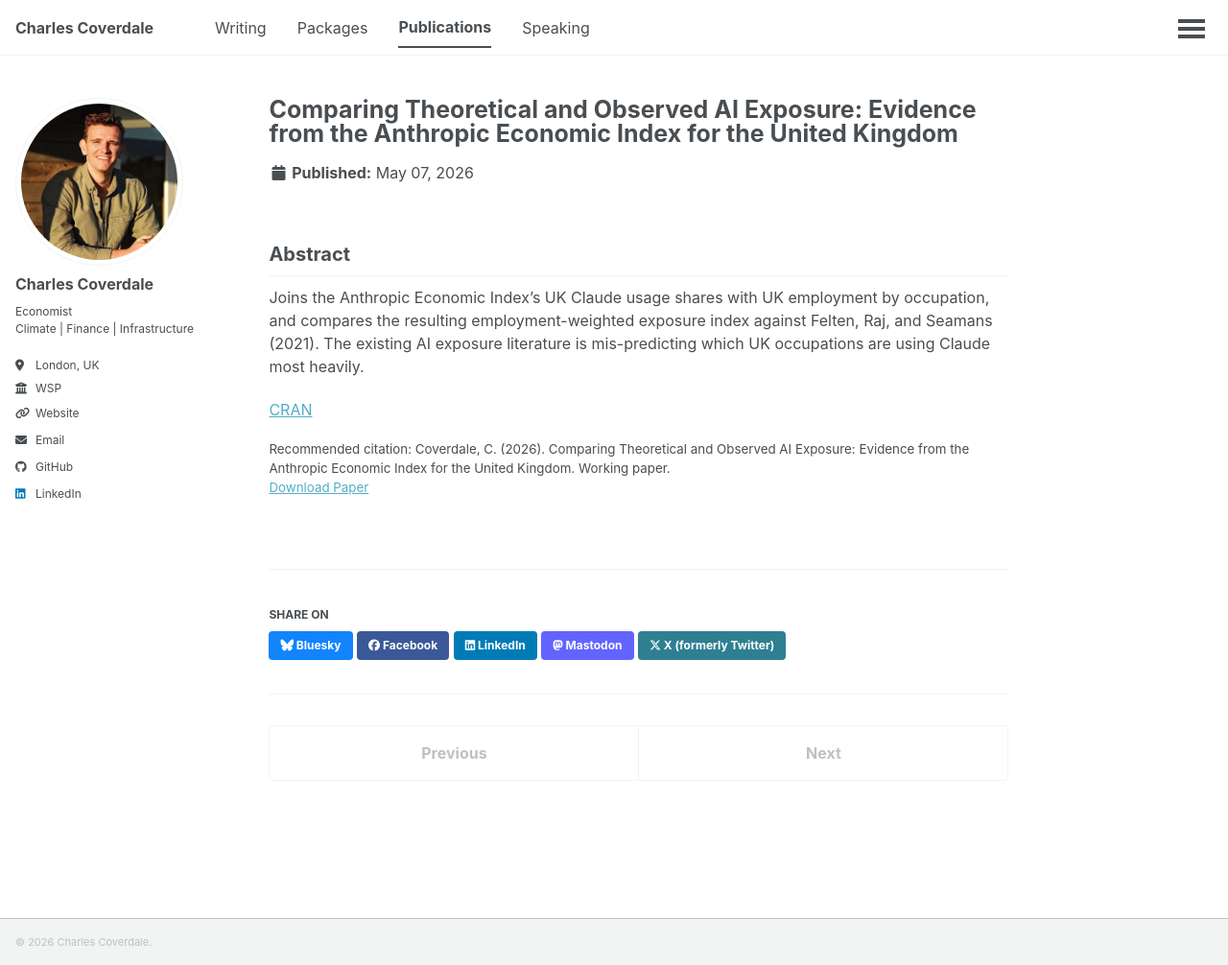
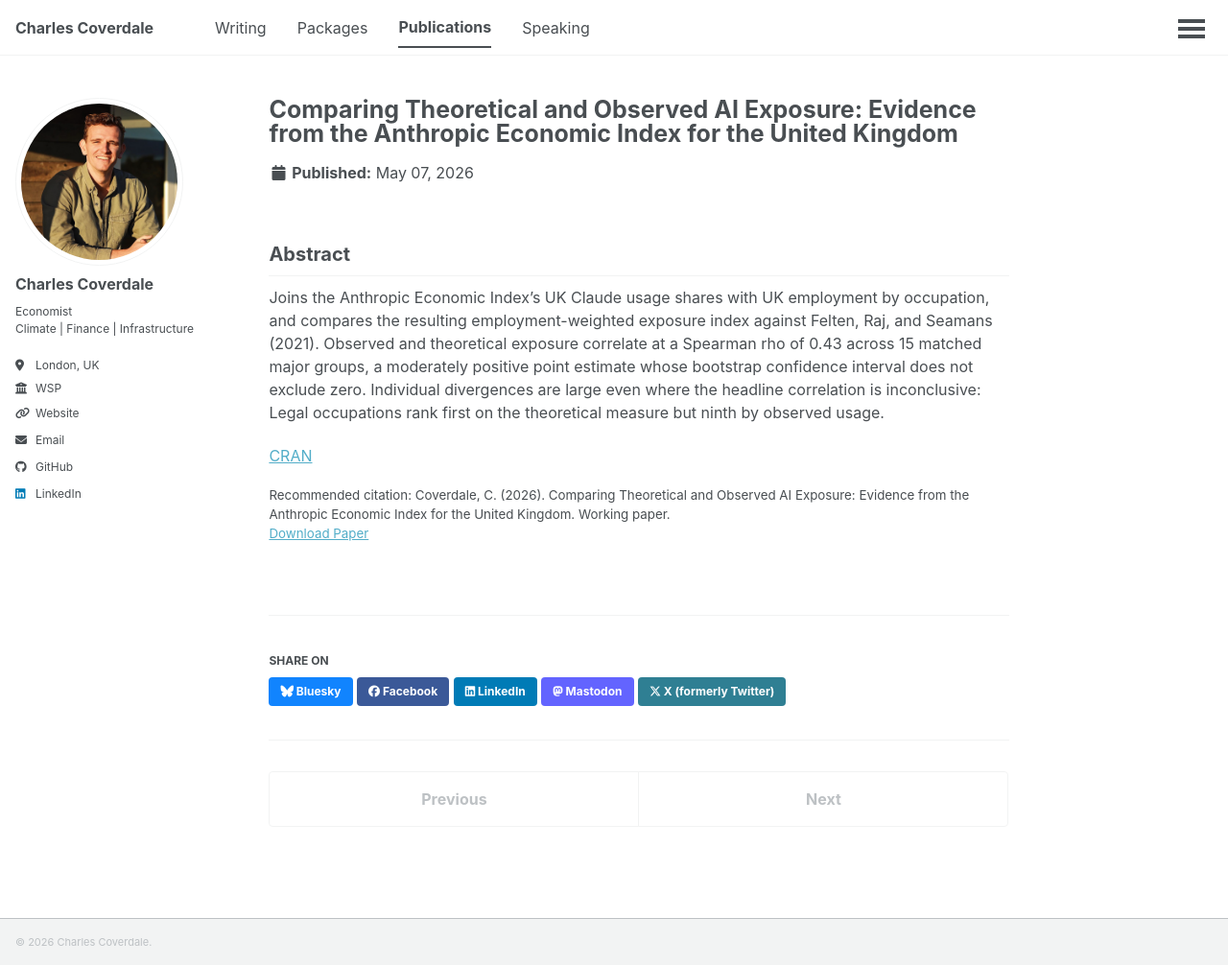
Before and after one commit to charlescoverdale/charlescoverdale.github.io, a Jekyll site: the page built from _publications/uk-ai-exposure.md, in a window 1280 px wide and 1006 px high. Shown: the whole window at 96% size. Built offline with Jekyll 4.4.1, drawn with Linux system fonts in a browser that asks for light colours; a script that is not in the unit is left out.

Commit message:
Publish corrected PDFs; match AI exposure excerpt to the paper
Replaces five paper PDFs with rebuilds that correct results, a
citation, and figure descriptions. The predictset and mpshock changes
are substantive: the former published a fairness result that was an
artefact of a since-fixed defect in the package, the latter attributed
its headline series to the wrong Bauer-Swanson paper. inequality,
inflationkit and climatekit carry text and table corrections. The
reasoning for each is in the commit history of the respective package
repository.

The uk-ai-exposure excerpt claimed the existing AI exposure literature
"is mis-predicting" which UK occupations use Claude most heavily. The
paper is careful not to say that: the Spearman correlation is 0.43
across 15 groups with a bootstrap interval of [-0.08, 0.75] that does
not exclude zero, and it concludes the literature "may be"
mis-predicting while noting the headline test is inconclusive at this
sample size. The excerpt now reports the correlation and interval and
leads with the Legal ranking divergence, which is the finding that
survives regardless of the headline result. The hedging is one of the
paper's strengths and the summary should not discard it.

```diff
--- a/_publications/uk-ai-exposure.md
+++ b/_publications/uk-ai-exposure.md
@@ -7,13 +7,13 @@ order: 1
 authors:
   - "Coverdale, Charles"
 keywords: "artificial intelligence; AI exposure; occupations; labour economics; Anthropic Economic Index; United Kingdom"
-excerpt: "Joins the Anthropic Economic Index's UK Claude usage shares with UK employment by occupation, and compares the resulting employment-weighted exposure index against Felten, Raj, and Seamans (2021). The existing AI exposure literature is mis-predicting which UK occupations are using Claude most heavily."
+excerpt: "Joins the Anthropic Economic Index's UK Claude usage shares with UK employment by occupation, and compares the resulting employment-weighted exposure index against Felten, Raj, and Seamans (2021). Observed and theoretical exposure correlate at a Spearman rho of 0.43 across 15 matched major groups, a moderately positive point estimate whose bootstrap confidence interval does not exclude zero. Individual divergences are large even where the headline correlation is inconclusive: Legal occupations rank first on the theoretical measure but ninth by observed usage."
 paperurl: "https://charlescoverdale.github.io/files/coverdale_uk_ai_exposure_2026.pdf"
 citation: "Coverdale, C. (2026). Comparing Theoretical and Observed AI Exposure: Evidence from the Anthropic Economic Index for the United Kingdom. Working paper."
 ---
 
 ## Abstract
 
-Joins the Anthropic Economic Index's UK Claude usage shares with UK employment by occupation, and compares the resulting employment-weighted exposure index against Felten, Raj, and Seamans (2021). The existing AI exposure literature is mis-predicting which UK occupations are using Claude most heavily.
+Joins the Anthropic Economic Index's UK Claude usage shares with UK employment by occupation, and compares the resulting employment-weighted exposure index against Felten, Raj, and Seamans (2021). Observed and theoretical exposure correlate at a Spearman rho of 0.43 across 15 matched major groups, a moderately positive point estimate whose bootstrap confidence interval does not exclude zero. Individual divergences are large even where the headline correlation is inconclusive: Legal occupations rank first on the theoretical measure but ninth by observed usage.
 
 [CRAN](https://CRAN.R-project.org/package=aieconindex)
```
Also changed, not shown: 5 other files.
